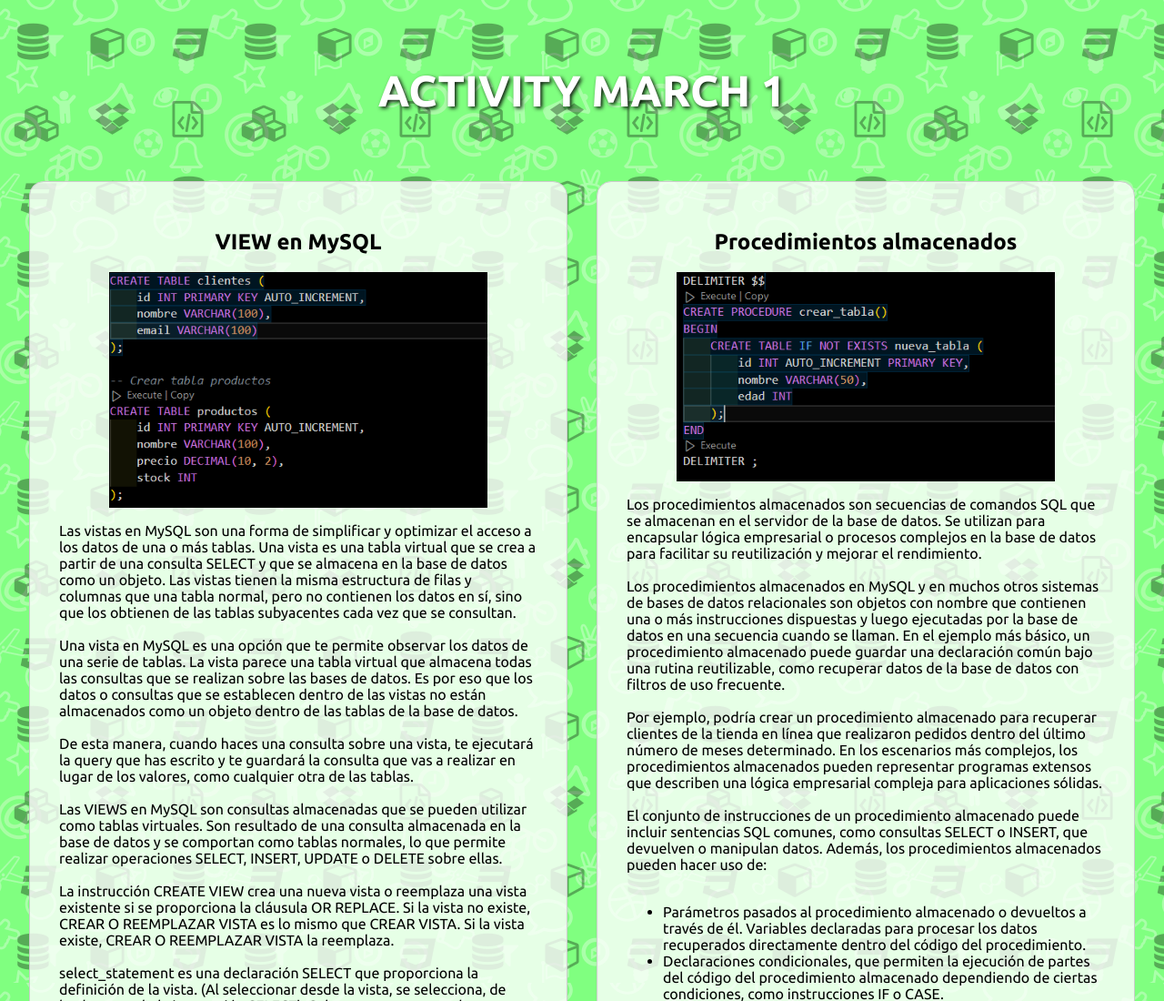
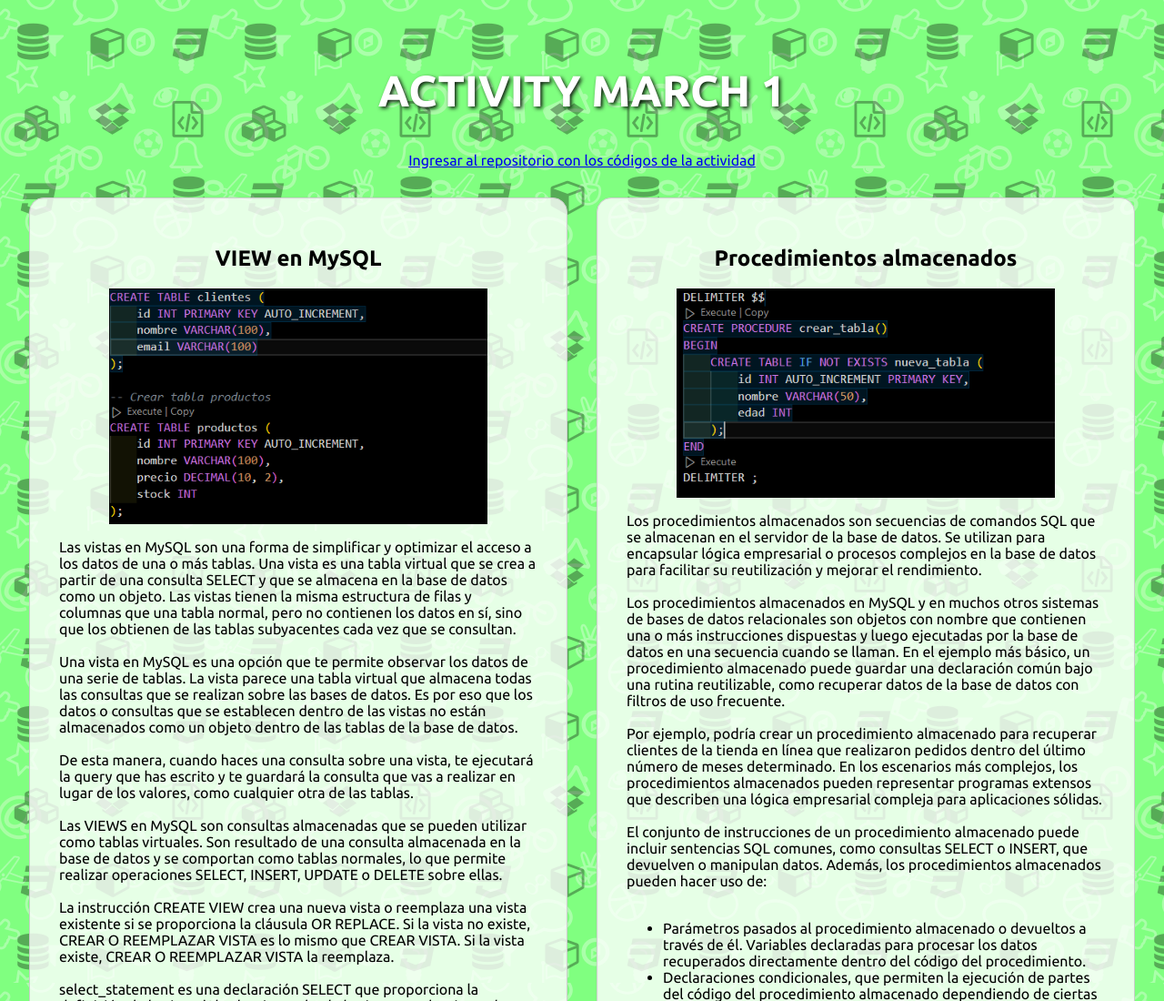
Before and after one commit to MiguelTabares/activityMarch1, a plain HTML site: page index.html in a window 1280 px wide. Shown: the top 1100 px of the page at 91% size. Drawn offline with Linux system fonts and the light colour scheme.

Commit message:
Agregar enlace al repositorioo

```diff
--- a/index.html
+++ b/index.html
@@ -12,6 +12,7 @@
 <body>
     <section class="titleContainer">
         <h1>ACTIVITY MARCH 1</h1>
+        <a href="https://github.com/MiguelTabares/activityMarch1/tree/activityMarch1MongoDB">Ingresar al repositorio con los códigos de la actividad</a>
     </section>
 
     <section class="mainContainer">
--- a/styles/styles.css
+++ b/styles/styles.css
@@ -8,6 +8,7 @@
 
 .titleContainer{
     display: flex;
+    flex-direction: column;
     justify-content: center;
     align-items: center;
     padding: 2rem;
```
